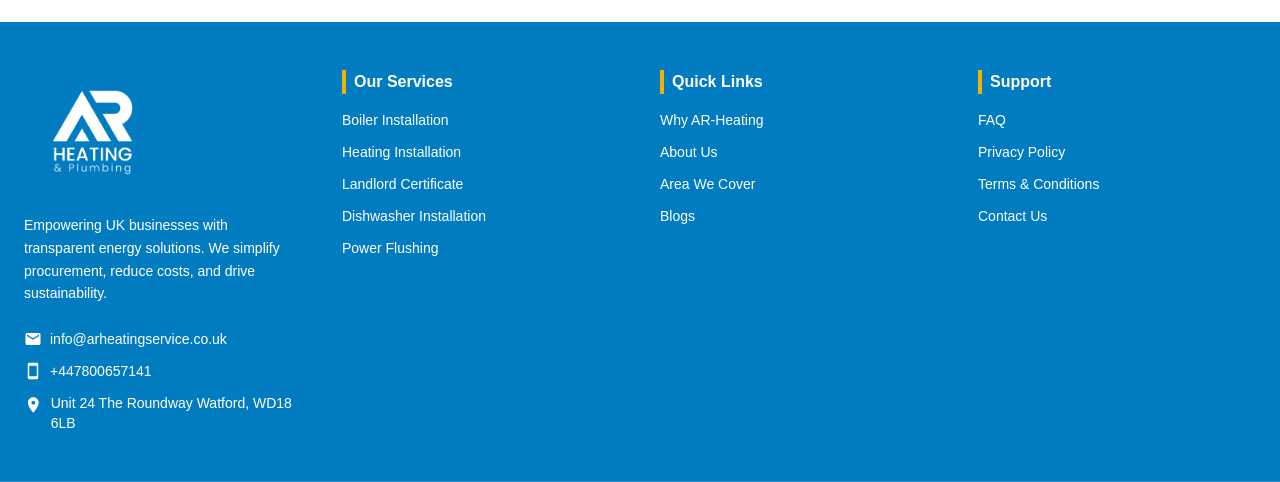
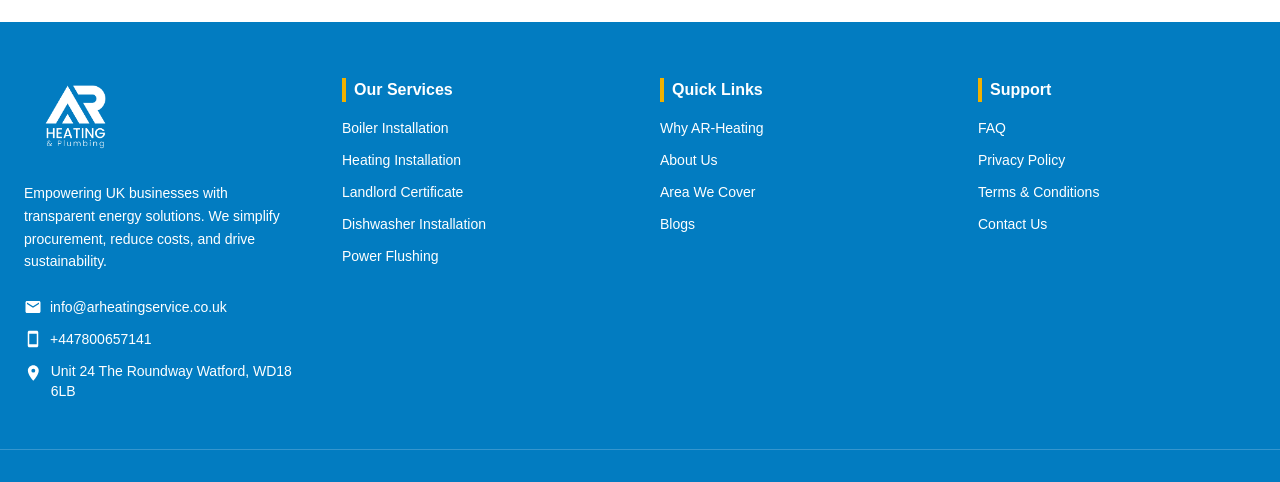
Before and after one commit to Hamna-kanwal/ar-project, a Next.js app: page / in a window 1280 px wide. Shown: the part 3888-4370 px from the top of the page. Built offline with nearby package versions, Linux system fonts and the light colour scheme.

Commit message:
spacing issue

```diff
--- a/app/Components/Footer.jsx
+++ b/app/Components/Footer.jsx
@@ -1,23 +1,21 @@
 import Image from 'next/image';
 import Link from 'next/link';
 import { MdEmail, MdPhone, MdLocationOn, MdSmartphone } from "react-icons/md";
-
 export default function Footer() {
   return (
-    // yahan humne 'w-full' aur 'px-6' use kiya hai taake screen choti hone par bhi balance rahe
     <footer className="bg-[#027cc1] text-white py-12">
 
-      {/* max-w-7xl aur mx-auto content ko center mein rakhega aur side se equal space dega */}
-      <div className="max-w-7xl mx-auto px-6 grid grid-cols-1 md:grid-cols-4 gap-8 md:gap-10">
+      {/* items-start add kiya hai taake saare columns upar se align ho jayein */}
+      <div className="max-w-7xl mx-auto px-6 grid grid-cols-1 md:grid-cols-4 gap-8 md:gap-10 items-start">
 
-        {/* Column 1 */}
+        {/* Column 1: Logo aur info */}
         <div className="flex flex-col items-start">
           <Image
             src="/footer.png"
             alt="AR Heating Logo"
             width={400}
             height={400}
-            className="w-auto h-32 mb-4"
+            className="w-auto h-24 mb-4" // yahan height thodi kam ki hai taake balance bane
           />
           <p className="text-sm leading-relaxed text-left mb-6">
             Empowering UK businesses with transparent energy solutions. We simplify procurement, reduce costs, and drive sustainability.
@@ -30,7 +28,7 @@ export default function Footer() {
         </div>
 
         {/* Column 2 */}
-        <div className="text-left">
+        <div className="text-left pt-2"> {/* pt-2 add kiya taake heading exact align ho */}
           <h3 className="font-bold mb-4 border-l-4 border-yellow-500 pl-2">Our Services</h3>
           <ul className="space-y-3 text-sm cursor-pointer">
             <li className="hover:text-yellow-500 transition-colors">Boiler Installation</li>
@@ -42,7 +40,7 @@ export default function Footer() {
         </div>
 
         {/* Column 3 */}
-        <div className="text-left">
+        <div className="text-left pt-2">
           <h3 className="font-bold mb-4 border-l-4 border-yellow-500 pl-2">Quick Links</h3>
           <ul className="space-y-3 text-sm cursor-pointer">
             <li className="hover:text-yellow-500 transition-colors">Why AR-Heating</li>
@@ -53,7 +51,7 @@ export default function Footer() {
         </div>
 
         {/* Column 4 */}
-        <div className="text-left">
+        <div className="text-left pt-2">
           <h3 className="font-bold mb-4 border-l-4 border-yellow-500 pl-2">Support</h3>
           <ul className="space-y-3 text-sm cursor-pointer">
             <li className="hover:text-yellow-500 transition-colors">FAQ</li>
@@ -64,7 +62,6 @@ export default function Footer() {
         </div>
       </div>
 
-      {/* Bottom Bar: Yahan bhi max-w-7xl aur px-6 use kiya taake alignment same rahe */}
       <div className="max-w-7xl mx-auto px-6 mt-12 pt-8 border-t border-white/20 flex flex-col md:flex-row justify-between items-center text-xs text-gray-300 gap-4">
         <p>© 2026 AR HEATING. ALL RIGHTS RESERVED. | POWERED BY TEQNOOR</p>
         <p className="cursor-pointer hover:text-white">MODERN SLAVERY STATEMENT</p>
```
